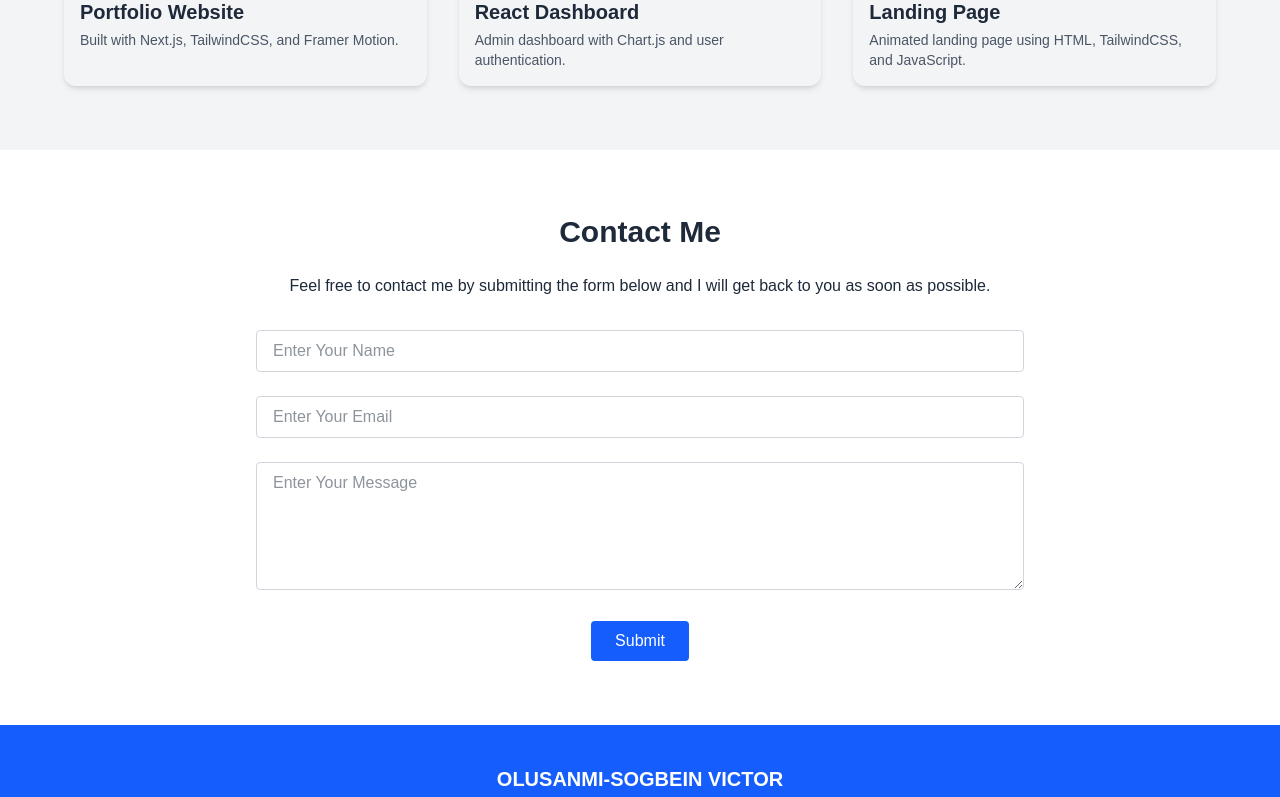
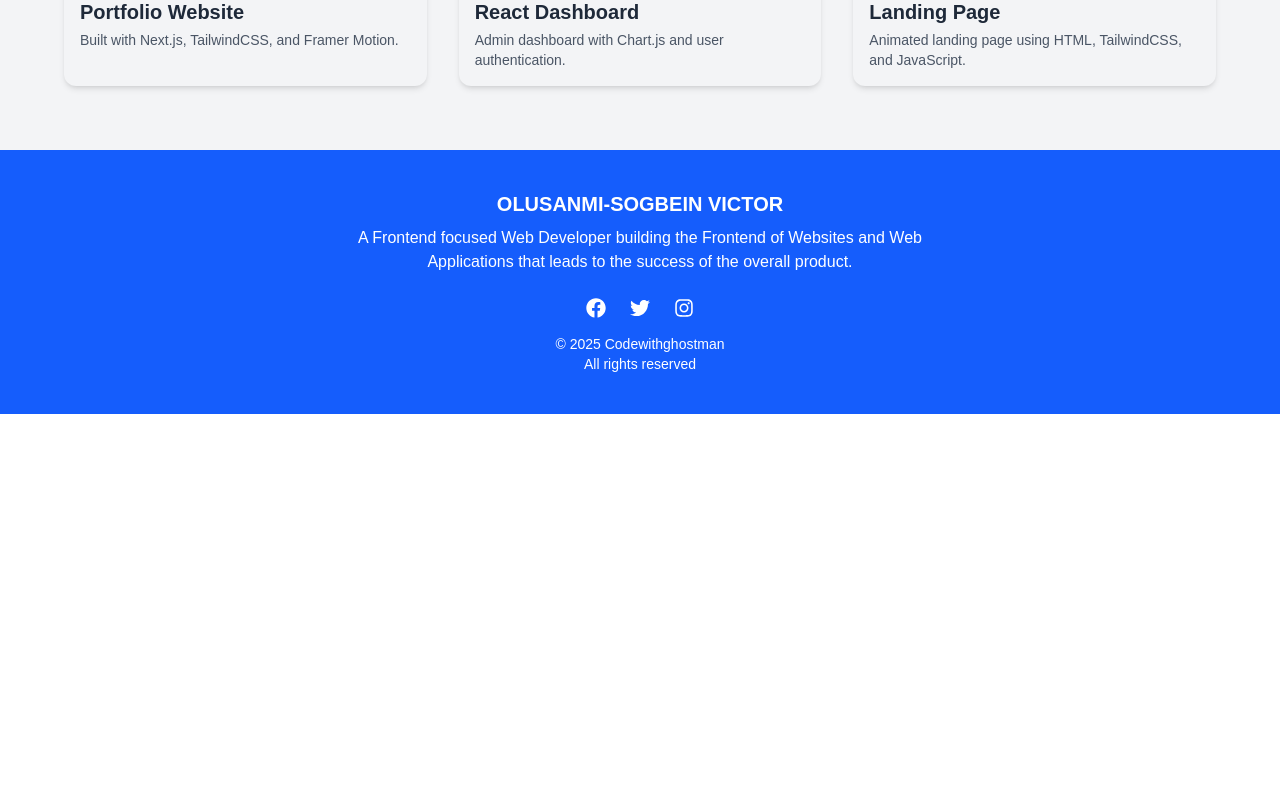
Before and after one commit to vviko-ko/Portfolio, a Next.js app in the folder my-portfolio/: page / in a window 1280 px wide. Shown: the part 2000-2797 px from the top of the page. After the commit the page ends 2430 px from the top, so only its background shows below. Built offline with nearby package versions, Linux system fonts and the light colour scheme.

Commit message:
update on contact section

```diff
--- a/my-portfolio/Components/Contactsection.tsx
+++ b/my-portfolio/Components/Contactsection.tsx
@@ -1,45 +1,51 @@
-"use client"
-import React from "react";
+"use client";
+import React, { useState } from "react";
+import { MessageCircle } from "lucide-react";
+import { motion, AnimatePresence } from "framer-motion";
 
-const ContactSection = () => {
+const WhatsAppChatbox = () => {
+  const [open, setOpen] = useState(false);
+
+  const phoneNumber = "2347043331177"; //
+  const preFilledMessage = encodeURIComponent("Hi Victor, I visited your portfolio and would like to chat!");
+  const whatsappLink = `https://wa.me/${phoneNumber}?text=${preFilledMessage}`;
+
   return (
-    <section id="contact" className="w-full px-4 py-16 bg-white text-gray-800">
-      <div className="max-w-3xl mx-auto text-center">
-        <h2 className="text-3xl font-bold mb-6">Contact Me</h2>
-        <p className="mb-8">
-          Feel free to contact me by submitting the form below and I will get back to you as soon as possible.
-        </p>
-        <form action="https://formspree.io/f/mvojyggj" method="POST" className="space-y-6">
-          <input
-            type="text"
-            name="name"
-            placeholder="Enter Your Name"
-            required
-            className="w-full border border-gray-300 px-4 py-2 rounded"
-          />
-          <input
-            type="email"
-            name="email"
-            placeholder="Enter Your Email"
-            required
-            className="w-full border border-gray-300 px-4 py-2 rounded"
-          />
-          <textarea
-            name="message"
-            placeholder="Enter Your Message"
-            required
-            className="w-full border border-gray-300 px-4 py-2 rounded h-32"
-          />
-          <button
-            type="submit"
-            className="bg-blue-600 text-white px-6 py-2 rounded hover:bg-blue-700"
+    <div className="fixed bottom-6 right-6 z-50">
+      <button
+        onClick={() => setOpen((prev) => !prev)}
+        className="bg-blue-500  text-white p-4 rounded-full shadow-xl transition focus:outline-none"
+        aria-label="Chat on WhatsApp"
+      >
+        <MessageCircle className="w-6 h-6" />
+      </button>
+
+      <AnimatePresence>
+        {open && (
+          <motion.div
+            initial={{ opacity: 0, y: 20 }}
+            animate={{ opacity: 1, y: 0 }}
+            exit={{ opacity: 0, y: 20 }}
+            transition={{ duration: 0.3 }}
+            className="absolute bottom-16 right-0 w-72 bg-white dark:bg-gray-900 border border-gray-300 dark:border-gray-700 rounded-xl shadow-lg p-4"
           >
-            Submit
-          </button>
-        </form>
-      </div>
-    </section>
+            <h4 className="text-lg font-semibold mb-2 text-gray-800 dark:text-white">Hey👋,Thank you for checking out my portfolio</h4>
+            <p className="text-sm text-gray-600 dark:text-gray-300 mb-4">
+              Click below to chat with me directly on WhatsApp.
+            </p>
+            <a
+              href={whatsappLink}
+              target="_blank"
+              rel="noopener noreferrer"
+              className="bg-blue-500  text-white px-4 py-2 rounded-lg text-sm inline-block text-center w-full"
+            >
+              Chat on WhatsApp
+            </a>
+          </motion.div>
+        )}
+      </AnimatePresence>
+    </div>
   );
 };
 
-export default ContactSection;
+export default WhatsAppChatbox;
```
